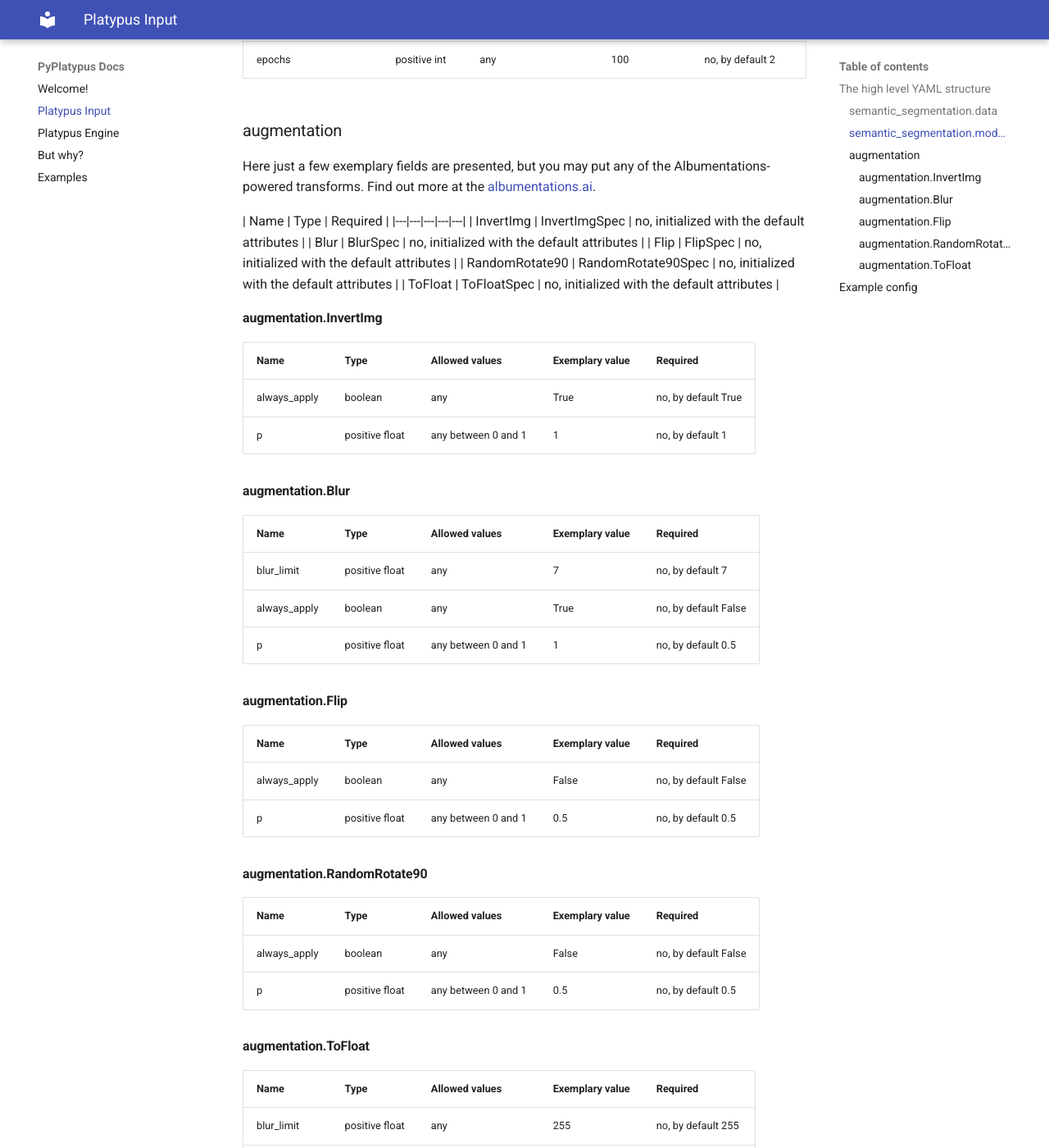
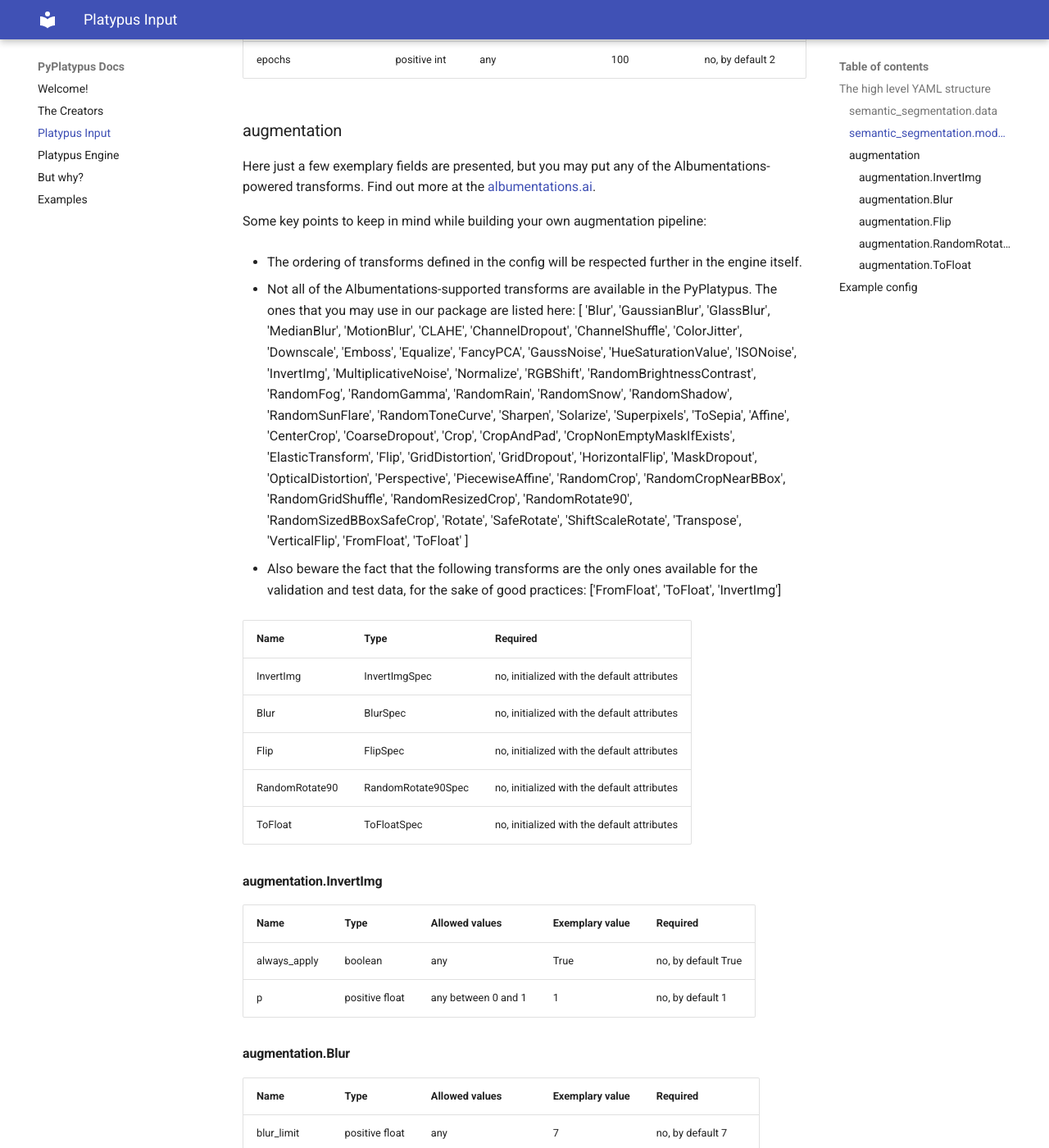
Before and after one commit to maju116/pyplatypus, an MkDocs documentation site: the page built from docs/platypus_input.md, in a window 1280 px wide and 1400 px high, scrolled down 2943 px. Shown: the whole window at 82% size. Built offline with MkDocs 1.6.1 and Material for MkDocs 9.7.7, drawn with Linux system fonts in a browser that asks for light colours.

Commit message:
Docs changes

```diff
--- a/docs/platypus_input.md
+++ b/docs/platypus_input.md
@@ -72,9 +72,32 @@ It is defined as a list, with each element following the below structure:
 Here just a few exemplary fields are presented, but you may put any of the Albumentations-powered transforms.
 Find out more at the [albumentations.ai](https://albumentations.ai/docs/api_reference/augmentations/).
 
+Some key points to keep in mind while building your own augmentation pipeline:
+
+* The ordering of transforms defined in the config will be respected further in the engine itself.
+
+* Not all of the Albumentations-supported transforms are available in the PyPlatypus. The ones that you may use in our package are listed here:
+[
+    'Blur', 'GaussianBlur', 'GlassBlur', 'MedianBlur', 'MotionBlur',
+    'CLAHE', 'ChannelDropout', 'ChannelShuffle', 'ColorJitter', 'Downscale',
+    'Emboss', 'Equalize', 'FancyPCA', 'GaussNoise', 'HueSaturationValue',
+    'ISONoise', 'InvertImg', 'MultiplicativeNoise', 'Normalize', 'RGBShift',
+    'RandomBrightnessContrast', 'RandomFog', 'RandomGamma', 'RandomRain',
+    'RandomSnow', 'RandomShadow', 'RandomSunFlare', 'RandomToneCurve',
+    'Sharpen', 'Solarize', 'Superpixels', 'ToSepia', 'Affine', 'CenterCrop',
+    'CoarseDropout', 'Crop', 'CropAndPad', 'CropNonEmptyMaskIfExists',
+    'ElasticTransform', 'Flip', 'GridDistortion', 'GridDropout', 'HorizontalFlip',
+    'MaskDropout', 'OpticalDistortion', 'Perspective', 'PiecewiseAffine', 'RandomCrop',
+    'RandomCropNearBBox', 'RandomGridShuffle', 'RandomResizedCrop', 'RandomRotate90',
+    'RandomSizedBBoxSafeCrop', 'Rotate', 'SafeRotate', 'ShiftScaleRotate', 'Transpose',
+    'VerticalFlip', 'FromFloat', 'ToFloat'
+    ]
+
+* Also beware the fact that the following transforms are the only ones available for the validation and test data, for the sake of good practices:
+['FromFloat', 'ToFloat', 'InvertImg']
 
 | Name | Type | Required |
-|---|---|---|---|---|
+|---|---|---|
 | InvertImg | InvertImgSpec | no, initialized with the default attributes |
 | Blur | BlurSpec | no, initialized with the default attributes  |
 | Flip | FlipSpec |  no, initialized with the default attributes  |
--- a/mkdocs.yml
+++ b/mkdocs.yml
@@ -9,6 +9,7 @@ plugins:
 
 nav:
   - Welcome!: index.md
+  - The Creators: authors.md
   - Platypus Input: platypus_input.md
   - Platypus Engine: platypus_engine.md
   - But why?: explanation.md
```
Also changed, not shown: docs/authors.md (added, +33 -0 lines), docs/Images/author_borkowski1110.jpg (added), docs/Images/author_maju116.jpg (added), site/sitemap.xml, 1 other file.
